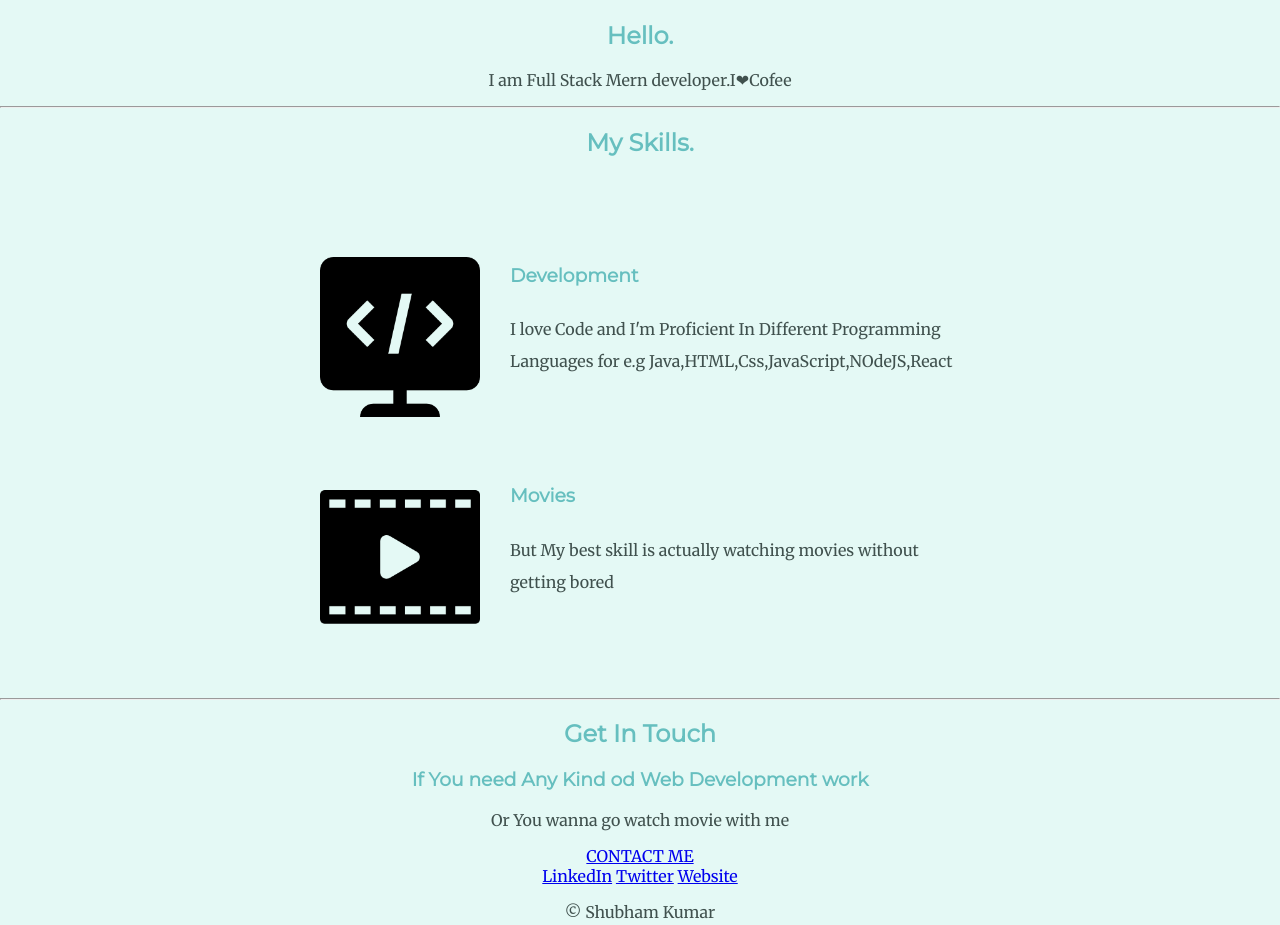
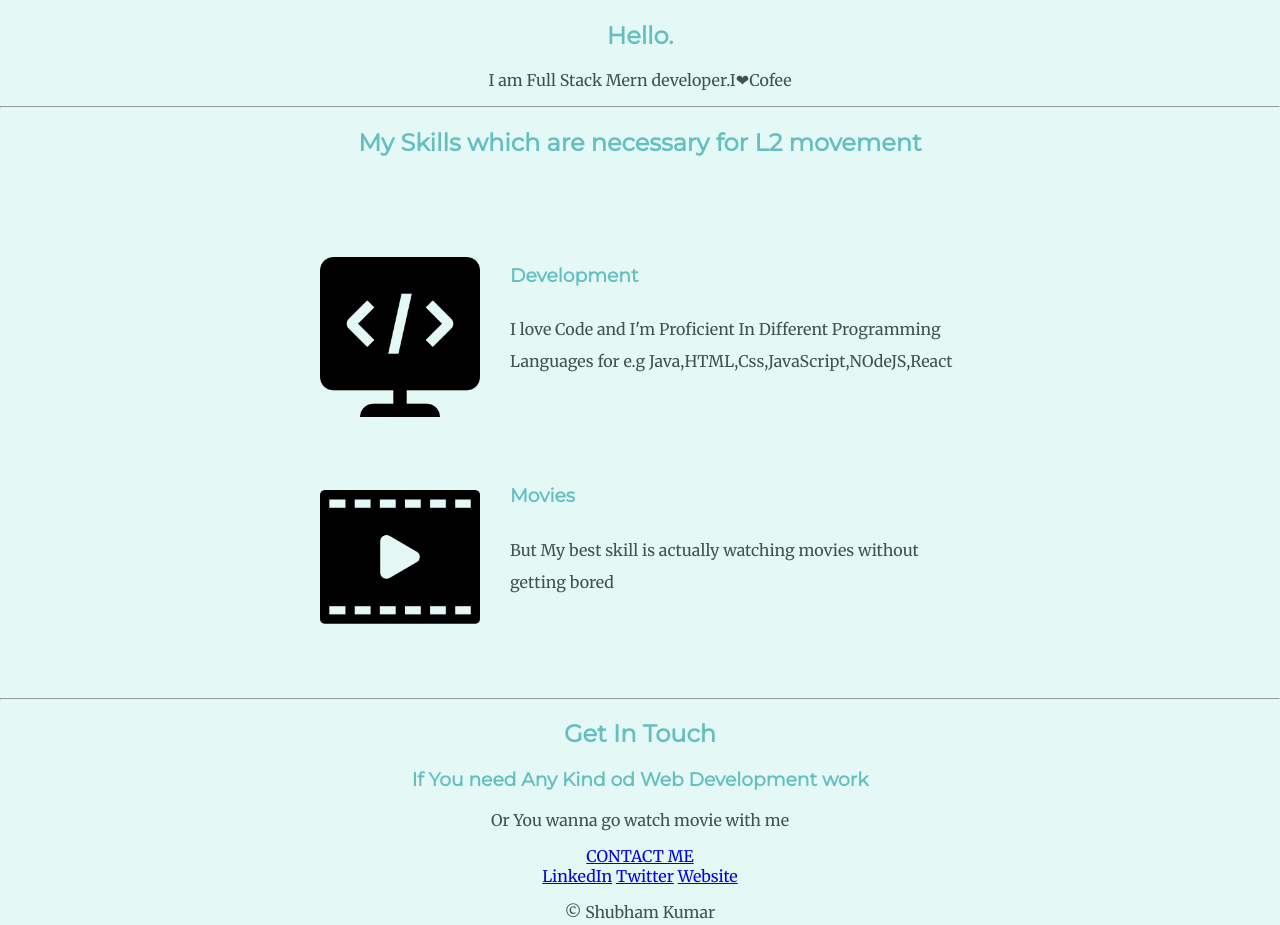
Before and after one commit to shubahm2659/CSS-My-Site, a plain HTML site: page index.html in a window 1280 px wide. Shown: the part 1065-1990 px from the top of the page. Drawn offline with Linux system fonts and the light colour scheme.

Commit message:
made a change

```diff
--- a/index.html
+++ b/index.html
@@ -30,7 +30,7 @@
         </div>
         <hr>
         <div class="skills">
-          <h2>My Skills.</h2>
+          <h2>My Skills which are necessary for L2 movement</h2>
           <div class="skill-row">
             <img class="code-img" src="images/coding.png" alt="">
             <h3>Development</h3>
```
